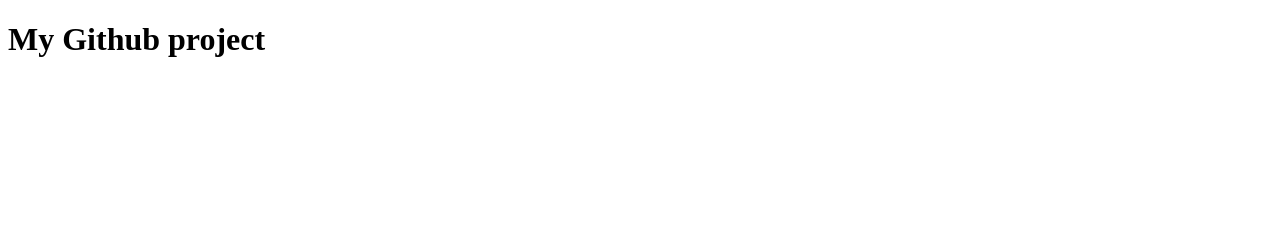
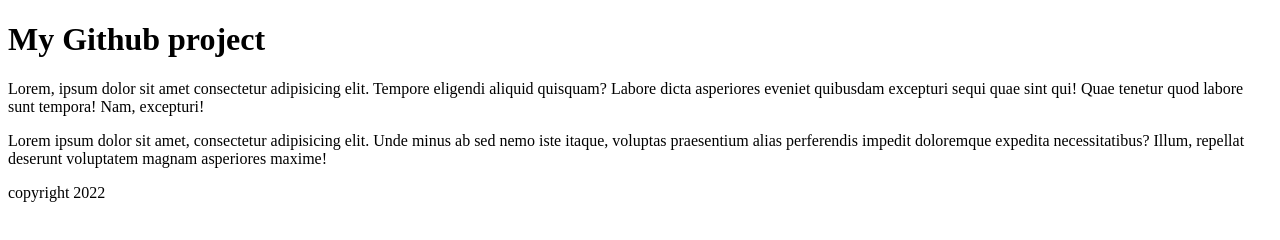
Before and after one commit to harah24/my-github-project, a plain HTML site: page index.html in a window 1280 px wide. Drawn offline with Linux system fonts and the light colour scheme.

Commit message:
new change

```diff
--- a/index.html
+++ b/index.html
@@ -4,9 +4,17 @@
     <meta charset="UTF-8">
     <meta http-equiv="X-UA-Compatible" content="IE=edge">
     <meta name="viewport" content="width=device-width, initial-scale=1.0">
-    <title>Document</title>
+    <title>My GitHub Project</title>
 </head>
 <body>
     <h1> My Github project</h1>
+    <p>
+        Lorem, ipsum dolor sit amet consectetur adipisicing elit. Tempore eligendi aliquid quisquam? Labore dicta asperiores eveniet quibusdam excepturi sequi quae sint qui! Quae tenetur quod labore sunt tempora! Nam, excepturi!
+    </p>
+    <p> Lorem ipsum dolor sit amet, consectetur adipisicing elit. Unde minus ab sed nemo iste itaque, voluptas praesentium alias perferendis impedit doloremque expedita necessitatibus? Illum, repellat deserunt voluptatem magnam asperiores maxime!</p>
+
+    <footer>
+        <p>copyright 2022</p>
+    </footer>
 </body>
 </html>
```
